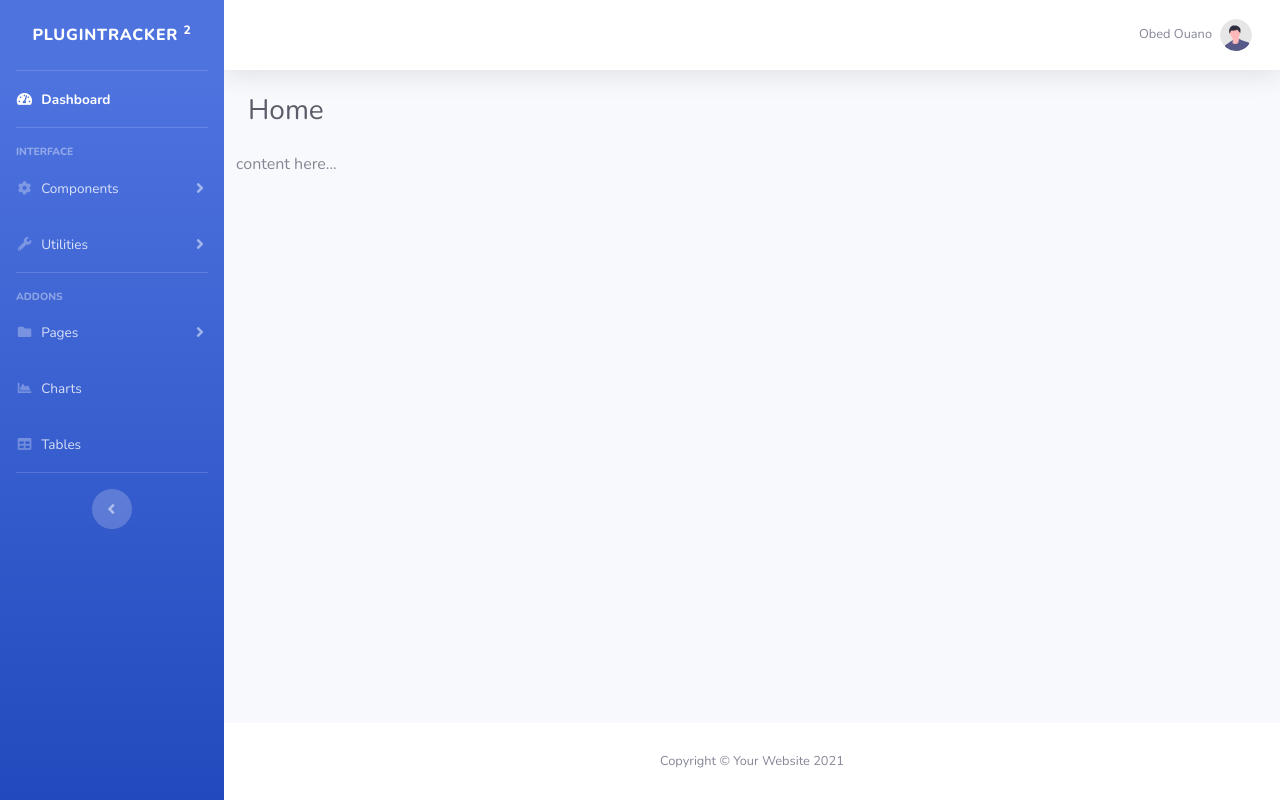
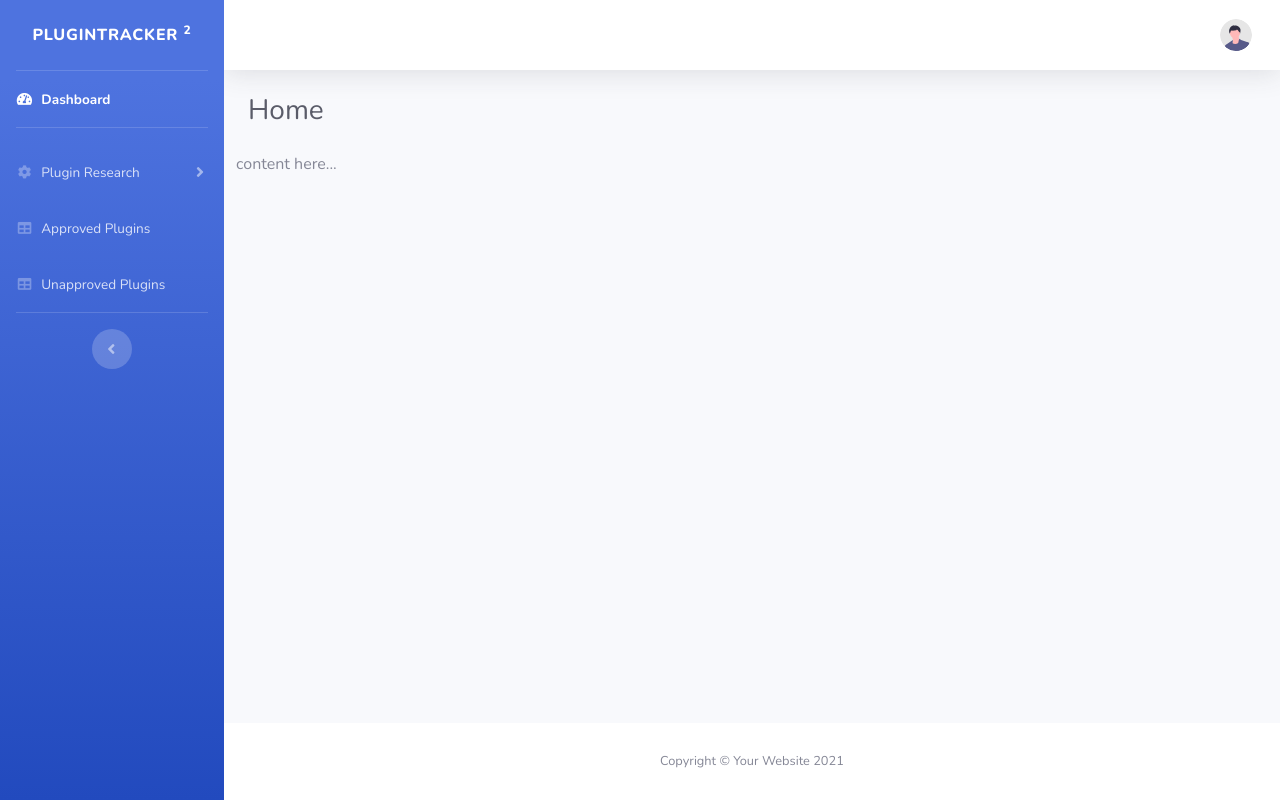
Before and after one commit to bedouanno/plugintracker, a CodeIgniter app: page /plugintracker/ in a window 1280 px wide. Run offline with CodeIgniter, Linux system fonts and the light colour scheme; a user stored in the database is signed in; data comes from the database, SQL or seed files in the repository.

Commit message:
04/10 changes

```diff
--- a/application/config/autoload.php
+++ b/application/config/autoload.php
@@ -132,4 +132,4 @@ $autoload['language'] = array();
 |
 |	$autoload['model'] = array('first_model' => 'first');
 */
-$autoload['model'] = array('login_model','users_model');
+$autoload['model'] = array('login_model','users_model','research_model');
--- a/application/config/routes.php
+++ b/application/config/routes.php
@@ -49,9 +49,13 @@ defined('BASEPATH') OR exit('No direct script access allowed');
 | Examples:	my-controller/index	-> my_controller/index
 |		my-controller/my-method	-> my_controller/my_method
 */
+
+$route['research/delete/(:any)'] = 'main/delete_plugin/$1';
+$route['research'] = 'main/research';
 $route['logout'] = 'login/logout';
 $route['login'] = 'login';
 $route['home'] = 'main/index';
+$route['(:any)'] = 'main/view/$1';
 $route['default_controller'] = 'main/index';
 $route['404_override'] = 'main/error_page';
 $route['translate_uri_dashes'] = FALSE;
--- a/application/controllers/Main.php
+++ b/application/controllers/Main.php
@@ -28,7 +28,9 @@ class Main extends CI_Controller {
                 }
         }
 
-
+        public function error_page(){
+                $this->load->view('404');
+        }
 
 
         public function index(){
@@ -44,10 +46,67 @@ class Main extends CI_Controller {
                 $this->load->view('includes/footer');
         }
 
+        public function view($page = 'Home'){
+
+		if ( ! file_exists(APPPATH.'views/pages/'.$page.'.php'))
+		{
+                        // Whoops, we don't have a page for that!
+                        show_404();
+		}
+
+		$data['title'] = $page;
+                $data['posts'] = $this->research_model->get_plugins();
+
+                $this->load->view('includes/head');
+                $this->load->view('includes/siderbar');
+                $this->load->view('includes/header', $data);
+                $this->load->view('pages/'.$page);
+                $this->load->view('includes/footer');
+	}
+
+        public function research($page = 'research'){
+		$data['title'] = $page;
+		$data['posts'] = $this->research_model->get_plugins();
+
+		$this->form_validation->set_rules('plugin_name','Plugin Name','required');
+		$this->form_validation->set_rules('plugin_notes','Security Notes');
+		$this->form_validation->set_rules('plugin_conclusion','Conclusion');
+		$this->form_validation->set_rules('plugin_dateadded','Date Added');
+
+                if($this->form_validation->run() === FALSE){
+                        $this->load->view('includes/head');
+                        $this->load->view('includes/siderbar');
+                        $this->load->view('includes/header', $data);
+                        $this->load->view('pages/'.$page, $data);
+                        $this->load->view('includes/footer');
+
+                } else {
+
+                        $post_data = array(
+                        'plugin_name' => $this->input->post('plugin_name'),
+                        'plugin_author' => $this->input->post('plugin_author'),
+                        'plugin_version' => $this->input->post('plugin_version'),
+                        'plugin_wptest' => $this->input->post('plugin_wptest'),
+                        'plugin_compatwp' => $this->input->post('plugin_compatwp'),
+                        'plugin_lastupdate' => $this->input->post('plugin_lastupdate'),
+                        'plugin_notes' => $this->input->post('plugin_notes'),
+                        'plugin_conclusion' => $this->input->post('plugin_conclusion'),
+                        'plugin_requestedby' => $this->input->post('plugin_requestedby'),
+                        'plugin_dateadded' => $this->input->post('plugin_dateadded')
+                        );
+
+                        $this->research_model->insert_plugin($post_data);
+                        redirect('research');
+                }
+	}
+
+        public function delete_plugin($id){
+		$this->research_model->delete_plugin($id);
+		redirect('list');
+
+	}
 
 
-        public function error_page(){
-                $this->load->view('404');
-        }
+
 
 }
--- /dev/null
+++ b/application/models/Research_model.php
@@ -0,0 +1,25 @@
+<?php
+
+Class Research_model extends CI_Model {
+
+    public function __construct(){
+        $this->load->database();
+    }
+
+    public function insert_plugin($data = FALSE){
+        $query = $this->db->insert('tbl_plugins', $data);
+    }
+
+    public function get_plugins(){
+        $query = $this->db->get('tbl_plugins');
+        return $query->result_array();
+    }
+
+    public function delete_plugin($id){
+        $this->db->where('plugin_id', $id);
+        $this->db->delete('tbl_plugins');
+        $result = $this->db->affected_rows();
+        return $result;
+    }
+
+}
--- a/application/views/includes/header.php
+++ b/application/views/includes/header.php
@@ -34,7 +34,7 @@
                         <li class="nav-item dropdown no-arrow">
                             <a class="nav-link dropdown-toggle" href="#" id="userDropdown" role="button"
                                 data-toggle="dropdown" aria-haspopup="true" aria-expanded="false">
-                                <span class="mr-2 d-none d-lg-inline text-gray-600 small"><?php echo $user_info['first_name'].' '.$user_info['last_name']; ?></span>
+                                <span class="mr-2 d-none d-lg-inline text-gray-600 small"><?php //echo $user_info['first_name'].' '.$user_info['last_name']; ?></span>
                                 <img class="img-profile rounded-circle"
                                     src="<?php echo base_url(); ?>/assets/img/undraw_profile.svg">
                             </a>
--- a/application/views/includes/siderbar.php
+++ b/application/views/includes/siderbar.php
@@ -11,7 +11,7 @@
 
             <!-- Nav Item - Dashboard -->
             <li class="nav-item active">
-                <a class="nav-link" href="index.html">
+                <a class="nav-link" href="/plugintracker">
                     <i class="fas fa-fw fa-tachometer-alt"></i>
                     <span>Dashboard</span></a>
             </li>
@@ -20,87 +20,42 @@
             <hr class="sidebar-divider">
 
             <!-- Heading -->
-            <div class="sidebar-heading">
+            <!-- <div class="sidebar-heading">
                 Interface
-            </div>
+            </div> -->
 
             <!-- Nav Item - Pages Collapse Menu -->
             <li class="nav-item">
                 <a class="nav-link collapsed" href="#" data-toggle="collapse" data-target="#collapseTwo"
                     aria-expanded="true" aria-controls="collapseTwo">
                     <i class="fas fa-fw fa-cog"></i>
-                    <span>Components</span>
+                    <span>Plugin Research</span>
                 </a>
                 <div id="collapseTwo" class="collapse" aria-labelledby="headingTwo" data-parent="#accordionSidebar">
                     <div class="bg-white py-2 collapse-inner rounded">
-                        <h6 class="collapse-header">Custom Components:</h6>
-                        <a class="collapse-item" href="buttons.html">Buttons</a>
-                        <a class="collapse-item" href="cards.html">Cards</a>
+                        <!-- <h6 class="collapse-header">Custom Components:</h6> -->
+                        <a class="collapse-item" href="research">Details</a>
+                        <a class="collapse-item" href="list">List</a>
                     </div>
                 </div>
             </li>
 
-            <!-- Nav Item - Utilities Collapse Menu -->
             <li class="nav-item">
-                <a class="nav-link collapsed" href="#" data-toggle="collapse" data-target="#collapseUtilities"
-                    aria-expanded="true" aria-controls="collapseUtilities">
-                    <i class="fas fa-fw fa-wrench"></i>
-                    <span>Utilities</span>
-                </a>
-                <div id="collapseUtilities" class="collapse" aria-labelledby="headingUtilities"
-                    data-parent="#accordionSidebar">
-                    <div class="bg-white py-2 collapse-inner rounded">
-                        <h6 class="collapse-header">Custom Utilities:</h6>
-                        <a class="collapse-item" href="utilities-color.html">Colors</a>
-                        <a class="collapse-item" href="utilities-border.html">Borders</a>
-                        <a class="collapse-item" href="utilities-animation.html">Animations</a>
-                        <a class="collapse-item" href="utilities-other.html">Other</a>
-                    </div>
-                </div>
+                <a class="nav-link" href="approved">
+                    <i class="fas fa-fw fa-table"></i>
+                    <span>Approved Plugins</span></a>
             </li>
 
-            <!-- Divider -->
-            <hr class="sidebar-divider">
-
-            <!-- Heading -->
-            <div class="sidebar-heading">
-                Addons
-            </div>
-
-            <!-- Nav Item - Pages Collapse Menu -->
             <li class="nav-item">
-                <a class="nav-link collapsed" href="#" data-toggle="collapse" data-target="#collapsePages"
-                    aria-expanded="true" aria-controls="collapsePages">
-                    <i class="fas fa-fw fa-folder"></i>
-                    <span>Pages</span>
-                </a>
-                <div id="collapsePages" class="collapse" aria-labelledby="headingPages" data-parent="#accordionSidebar">
-                    <div class="bg-white py-2 collapse-inner rounded">
-                        <h6 class="collapse-header">Login Screens:</h6>
-                        <a class="collapse-item" href="login.html">Login</a>
-                        <a class="collapse-item" href="register.html">Register</a>
-                        <a class="collapse-item" href="forgot-password.html">Forgot Password</a>
-                        <div class="collapse-divider"></div>
-                        <h6 class="collapse-header">Other Pages:</h6>
-                        <a class="collapse-item" href="404.html">404 Page</a>
-                        <a class="collapse-item" href="blank.html">Blank Page</a>
-                    </div>
-                </div>
+                <a class="nav-link" href="unapproved">
+                    <i class="fas fa-fw fa-table"></i>
+                    <span>Unapproved Plugins</span></a>
             </li>
 
-            <!-- Nav Item - Charts -->
-            <li class="nav-item">
-                <a class="nav-link" href="charts.html">
-                    <i class="fas fa-fw fa-chart-area"></i>
-                    <span>Charts</span></a>
-            </li>
 
-            <!-- Nav Item - Tables -->
-            <li class="nav-item">
-                <a class="nav-link" href="tables.html">
-                    <i class="fas fa-fw fa-table"></i>
-                    <span>Tables</span></a>
-            </li>
+            <!-- Divider -->
+            <!-- <hr class="sidebar-divider"> -->
+
 
             <!-- Divider -->
             <hr class="sidebar-divider d-none d-md-block">
--- /dev/null
+++ b/application/views/pages/Unapproved.php
@@ -0,0 +1,4 @@
+<div class="inner_pages">
+    <h2>Unapproved Plugins</h2>
+    <h4>Hello World!</h4>
+</div>
```
Also changed, not shown: application/views/pages/Approved.php (added, +81 -0 lines), application/views/pages/List.php (added, +47 -0 lines), application/views/pages/Research.php (added, +98 -0 lines), db/plugintracker_db.sql (+28 -21 lines).
